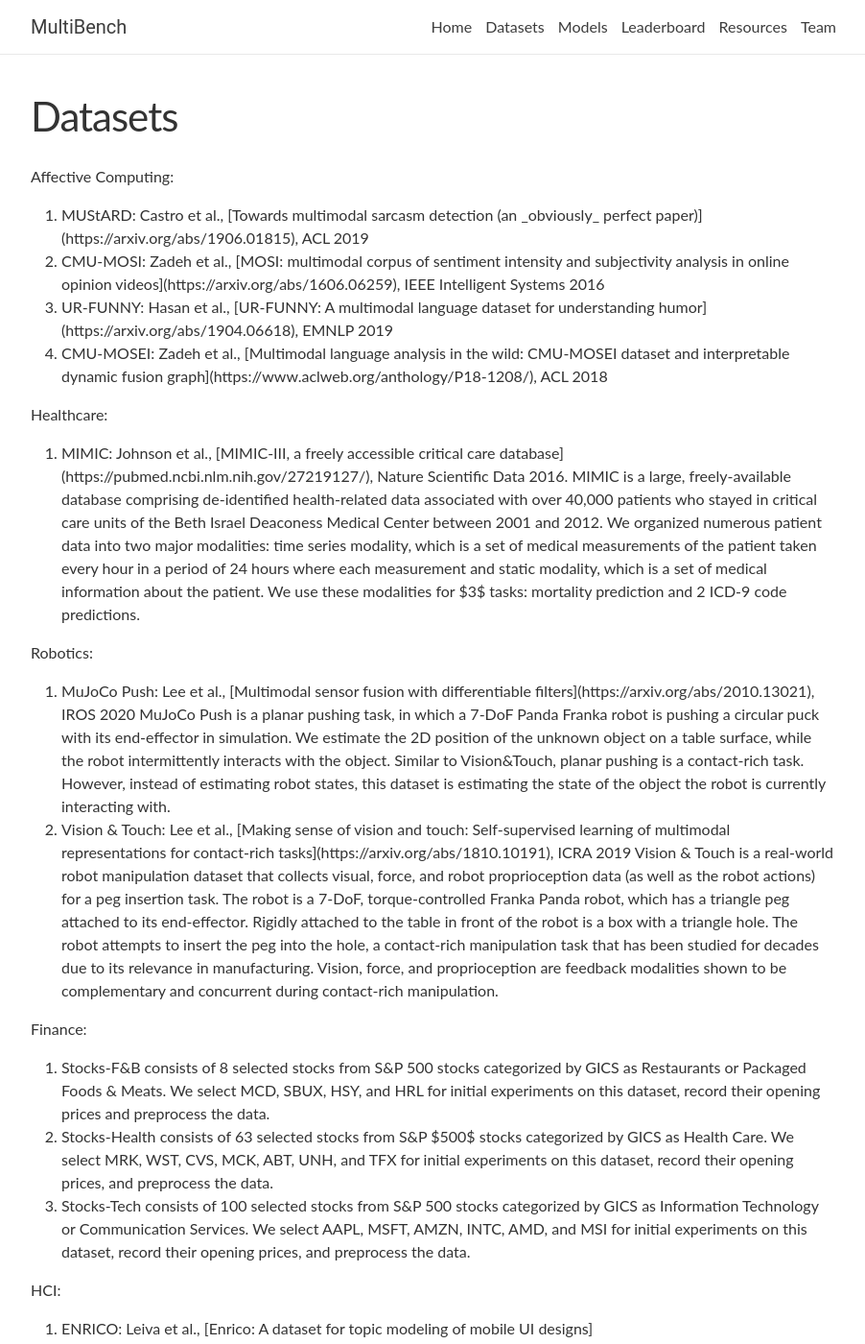
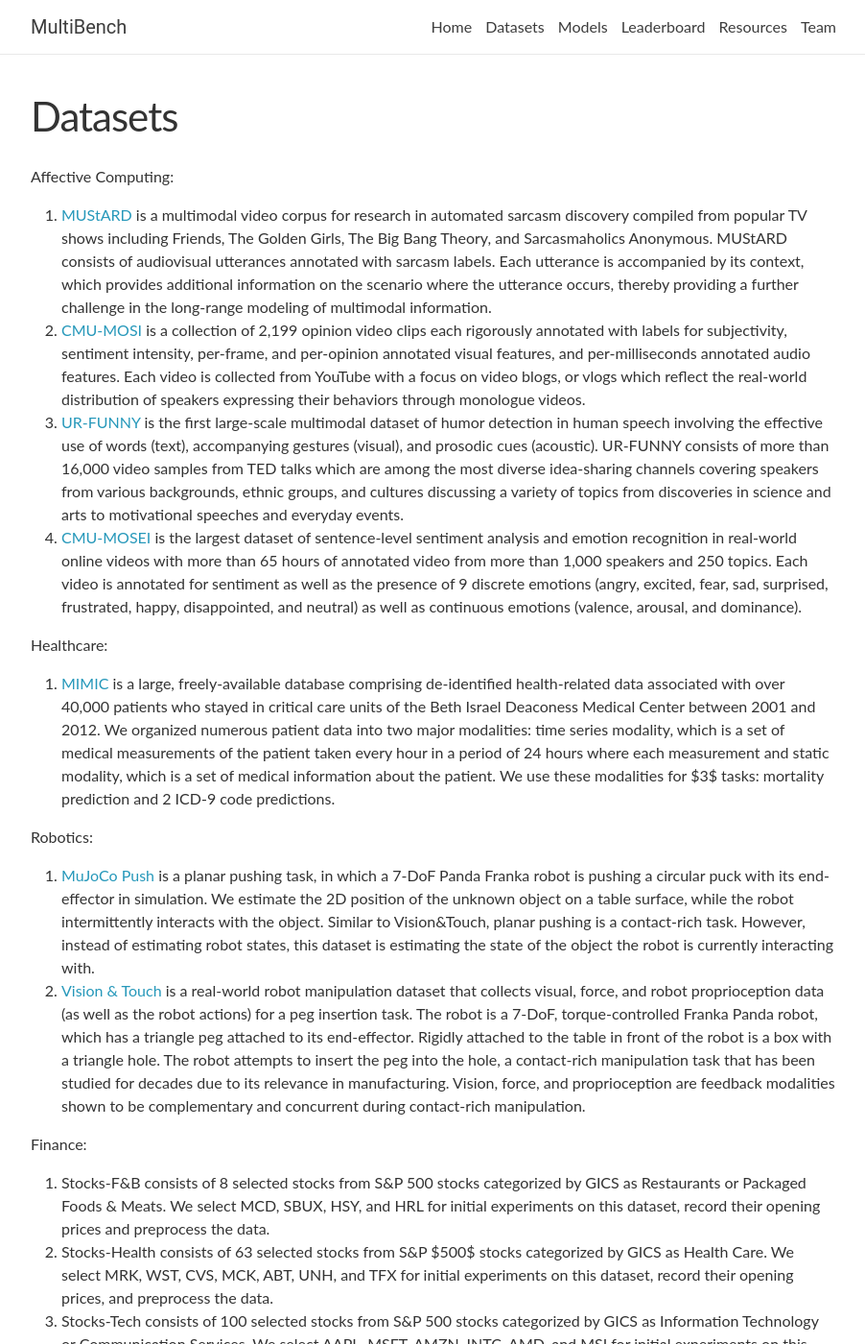
Before and after one commit to CMU-MultiComp-Lab/multibench, a Jekyll site: the page built from _pages/datasets.md, in a window 1280 px wide and 1400 px high. Shown: the whole window at 96% size, without its empty margins (188-1090 px from the left). Built offline with Jekyll 4.4.1, drawn with Linux system fonts in a browser that asks for light colours; nearby versions of some CDN libraries; library files that are not in the unit come from our copies; comment, search, counter and statistics services are not loaded; some of the changed text lies outside the part shown.

Commit message:
Update datasets.md

```diff
--- a/_pages/datasets.md
+++ b/_pages/datasets.md
@@ -7,19 +7,17 @@
 Affective Computing:
 
 <ol>
-  <li> MUStARD: Castro et al., [Towards multimodal sarcasm detection (an _obviously_ perfect paper)](https://arxiv.org/abs/1906.01815), ACL 2019
+  <li> <a href="https://arxiv.org/abs/1906.01815" target="_blank">MUStARD</a> is a multimodal video corpus for research in automated sarcasm discovery compiled from popular TV shows including Friends, The Golden Girls, The Big Bang Theory, and Sarcasmaholics Anonymous. MUStARD consists of audiovisual utterances annotated with sarcasm labels. Each utterance is accompanied by its context, which provides additional information on the scenario where the utterance occurs, thereby providing a further challenge in the long-range modeling of multimodal information.
+  </li>
+
+  <li> <a href="https://arxiv.org/abs/1606.06259" target="_blank">CMU-MOSI</a> is a collection of 2,199 opinion video clips each rigorously annotated with labels for subjectivity, sentiment intensity, per-frame, and per-opinion annotated visual features, and per-milliseconds annotated audio features. Each video is collected from YouTube with a focus on video blogs, or vlogs which reflect the real-world distribution of speakers expressing their behaviors through monologue videos.
 
   </li>
 
-  <li>CMU-MOSI: Zadeh et al., [MOSI: multimodal corpus of sentiment intensity and subjectivity analysis in online opinion videos](https://arxiv.org/abs/1606.06259), IEEE Intelligent Systems 2016
-
+  <li> <a href="https://arxiv.org/abs/1904.06618" target="_blank">UR-FUNNY</a> is the first large-scale multimodal dataset of humor detection in human speech involving the effective use of words (text), accompanying gestures (visual), and prosodic cues (acoustic). UR-FUNNY consists of more than 16,000 video samples from TED talks which are among the most diverse idea-sharing channels covering speakers from various backgrounds, ethnic groups, and cultures discussing a variety of topics from discoveries in science and arts to motivational speeches and everyday events.
   </li>
 
-  <li> UR-FUNNY: Hasan et al., [UR-FUNNY: A multimodal language dataset for understanding humor](https://arxiv.org/abs/1904.06618), EMNLP 2019
-
-  </li>
-
-  <li> CMU-MOSEI: Zadeh et al., [Multimodal language analysis in the wild: CMU-MOSEI dataset and interpretable dynamic fusion graph](https://www.aclweb.org/anthology/P18-1208/), ACL 2018
+  <li> <a href="https://www.aclweb.org/anthology/P18-1208/" target="_blank">CMU-MOSEI</a> is the largest dataset of sentence-level sentiment analysis and emotion recognition in real-world online videos with more than 65 hours of annotated video from more than 1,000 speakers and 250 topics. Each video is annotated for sentiment as well as the presence of 9 discrete emotions (angry, excited, fear, sad, surprised, frustrated, happy, disappointed, and neutral) as well as continuous emotions (valence, arousal, and dominance).
 
   </li>
 </ol>
@@ -27,25 +25,21 @@
 Healthcare:
 
 <ol>
-  <li> MIMIC: Johnson et al., [MIMIC-III, a freely accessible critical care database](https://pubmed.ncbi.nlm.nih.gov/27219127/), Nature Scientific Data 2016.
-       MIMIC is a large, freely-available database comprising de-identified health-related data associated with over 40,000 patients who stayed in critical care units of the Beth Israel Deaconess Medical Center between 2001 and 2012. We organized numerous patient data into two major modalities: time series modality, which is a set of medical measurements of the patient taken every hour in a period of 24 hours where each measurement and static modality, which is a set of medical information about the patient. We use these modalities for $3$ tasks: mortality prediction and 2 ICD-9 code predictions.
+  <li> <a href="https://pubmed.ncbi.nlm.nih.gov/27219127/" target="_blank">MIMIC</a> is a large, freely-available database comprising de-identified health-related data associated with over 40,000 patients who stayed in critical care units of the Beth Israel Deaconess Medical Center between 2001 and 2012. We organized numerous patient data into two major modalities: time series modality, which is a set of medical measurements of the patient taken every hour in a period of 24 hours where each measurement and static modality, which is a set of medical information about the patient. We use these modalities for $3$ tasks: mortality prediction and 2 ICD-9 code predictions.
 </li>
 </ol>
 
 Robotics:
 
 <ol>
-  <li> MuJoCo Push: Lee et al., [Multimodal sensor fusion with differentiable filters](https://arxiv.org/abs/2010.13021), IROS 2020
-      MuJoCo Push is a planar pushing task, in which a 7-DoF Panda Franka robot is pushing a circular puck with its end-effector in simulation. We estimate the 2D position of the unknown object on a table surface, while the robot intermittently interacts with the object. Similar to Vision&Touch, planar pushing is a contact-rich task. However, instead of estimating robot states, this dataset is estimating the state of the object the robot is currently interacting with.
+  <li> <a href="https://arxiv.org/abs/2010.13021" target="_blank">MuJoCo Push</a> is a planar pushing task, in which a 7-DoF Panda Franka robot is pushing a circular puck with its end-effector in simulation. We estimate the 2D position of the unknown object on a table surface, while the robot intermittently interacts with the object. Similar to Vision&Touch, planar pushing is a contact-rich task. However, instead of estimating robot states, this dataset is estimating the state of the object the robot is currently interacting with.
     </li>
 
-  <li> Vision & Touch: Lee et al., [Making sense of vision and touch: Self-supervised learning of multimodal representations for contact-rich tasks](https://arxiv.org/abs/1810.10191), ICRA 2019
-      Vision & Touch is a real-world robot manipulation dataset that collects visual, force, and robot proprioception data (as well as the robot actions) for a peg insertion task. The robot is a 7-DoF, torque-controlled Franka Panda robot, which has a triangle peg attached to its end-effector. Rigidly attached to the table in front of the robot is a box with a triangle hole. The robot attempts to insert the peg into the hole, a contact-rich manipulation task that has been studied for decades due to its relevance in manufacturing. Vision, force, and proprioception are feedback modalities shown to be complementary and concurrent during contact-rich manipulation.
+  <li> <a href="https://arxiv.org/abs/1810.10191" target="_blank">Vision & Touch</a> is a real-world robot manipulation dataset that collects visual, force, and robot proprioception data (as well as the robot actions) for a peg insertion task. The robot is a 7-DoF, torque-controlled Franka Panda robot, which has a triangle peg attached to its end-effector. Rigidly attached to the table in front of the robot is a box with a triangle hole. The robot attempts to insert the peg into the hole, a contact-rich manipulation task that has been studied for decades due to its relevance in manufacturing. Vision, force, and proprioception are feedback modalities shown to be complementary and concurrent during contact-rich manipulation.
     </li>
 </ol>
 
 Finance:
-
 <ol>
   <li> Stocks-F&B consists of 8 selected stocks from S&P 500 stocks categorized by GICS as Restaurants or Packaged Foods & Meats. We select MCD, SBUX, HSY, and HRL for initial experiments on this dataset, record their opening prices and preprocess the data.
 </li>
@@ -56,22 +50,18 @@
 </ol>
 
 HCI:
-
 <ol>
-  <li> ENRICO: Leiva et al., [Enrico: A dataset for topic modeling of mobile UI designs](https://userinterfaces.aalto.fi/enrico/resources/enrico.pdf), MobileHCI 2020
-ENRICO is a dataset of Android app screens categorized by their design motifs. ENRICO was collected to help data-driven design applications such as design search, UI layout generation, UI code generation, and user interaction modeling. ENRICO is a subset of RICO, which is a large dataset of app screens collected by the automated and semi-automated crawling of Android apps available on the Google Play Store.
+  <li> <a href="https://userinterfaces.aalto.fi/enrico/resources/enrico.pdf" target="_blank">ENRICO</a> is a dataset of Android app screens categorized by their design motifs. ENRICO was collected to help data-driven design applications such as design search, UI layout generation, UI code generation, and user interaction modeling. ENRICO is a subset of RICO, which is a large dataset of app screens collected by the automated and semi-automated crawling of Android apps available on the Google Play Store.
 </li>
 </ol>
 
 Multimedia:
 
 <ol>
-  <li> MM-IMDb: Arevalo et al., [Gated multimodal units for information fusion](https://arxiv.org/abs/1702.01992), ICLR workshop 2017
-
+  <li> <a href="https://arxiv.org/abs/1702.01992" target="_blank">MM-IMDb</a> is the largest publicly available multimodal dataset for genre prediction on movies starting from the movies of the MovieLens 20M dataset and expanded by collecting genre, poster, and plot information for each movie. The final dataset contains ratings for 25,959 movies.
       </li>
-  <li> AV-MNIST: Vielzeuf et al., [Centralnet: a multilayer approach for multimodal fusion](https://arxiv.org/abs/1808.07275), ECCV workshop 2018
-
+  <li> <a href="https://arxiv.org/abs/1808.07275" target="_blank">AV-MNIST</a> is a multimodal dataset created by paring audio of a human reading digits from the FSDD dataset with written digits in the MNIST dataset with tasked to predict the digit into one of 10 classes (0-9).
       </li>
-  <li> Kinetics-400: Kay et al., [The kinetics human action video dataset](https://arxiv.org/abs/1705.06950), arXiv 2017
+  <li> <a href="https://arxiv.org/abs/1705.06950" target="_blank">Kinetics-400</a> is a series of large-scale curated video clips covering a diverse range of 400 human action classes, with at least 400 video clips for each action. Each clip lasts around 10s and is taken from a different YouTube video. This is one of the largest publicly available multimodal datasets with a total of 306,245 video clips spanning 400 human actions.
     </li>
 </ol>
```
